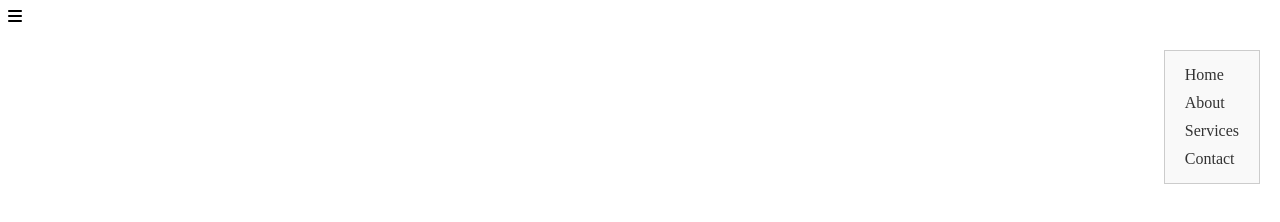
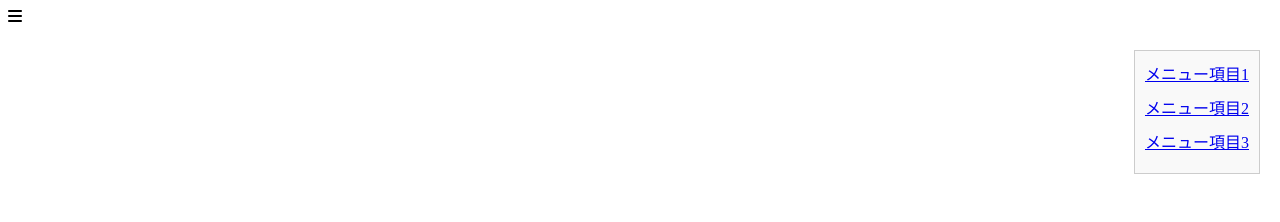
Before and after one commit to ysdktr/exam, a plain HTML site: page index.html in a window 1280 px wide. Both pictures are taken after a click on the icon 15 px from the left and 16 px from the top of the page. Drawn offline with nearby package versions, Linux system fonts and the light colour scheme.

Commit message:
Update index.html

```diff
--- a/index.html
+++ b/index.html
@@ -3,26 +3,25 @@
 <head>
     <meta charset="UTF-8">
     <meta name="viewport" content="width=device-width, initial-scale=1.0">
-<title>ハンバーガーメニューの実装</title>
+    <title>ハンバーガーメニュー</title>
     <!-- Font Awesome CDN -->
     <link rel="stylesheet" href="https://cdnjs.cloudflare.com/ajax/libs/font-awesome/6.0.0-beta3/css/all.min.css" integrity="sha512-xxxxxxxxxxxxxxxxxxxxxxxxxxxxxxxxxxxxxxxxxxxxxxxxxxxxxxxxxxxxxxxxxx" crossorigin="anonymous" />
-<!-- スタイルシート -->
+    <!-- CSS スタイル -->
     <style>
-    /* ハンバーガーメニューのスタイル */
+        /* メニューのスタイル */
         .menu {
-        display: none;
+            display: none; /* 最初は非表示 */
             position: absolute;
-        top: 50px; /* 例：適切な位置に調整してください */
-        right: 20px; /* 例：適切な位置に調整してください */
+            top: 50px; /* メニューの位置調整 */
+            right: 20px; /* メニューの位置調整 */
             background-color: #f9f9f9;
+            padding: 10px;
             border: 1px solid #ccc;
-        padding: 10px;
+            z-index: 1000;
         }
-    .menu a {
-        display: block;
-        padding: 5px 10px;
-        color: #333;
-        text-decoration: none;
+        /* メニューアイテムのスタイル */
+        .menu-item {
+            margin-bottom: 10px;
         }
     </style>
 </head>
@@ -31,23 +30,20 @@
 <!-- ハンバーガーメニューアイコン -->
 <i class="fas fa-bars" id="menu-icon"></i>
 
-<!-- メニューの内容 -->
+<!-- メニュー本体 -->
 <div class="menu" id="menu">
-    <a href="#">Home</a>
-    <a href="#">About</a>
-    <a href="#">Services</a>
-    <a href="#">Contact</a>
+    <div class="menu-item"><a href="#">メニュー項目1</a></div>
+    <div class="menu-item"><a href="#">メニュー項目2</a></div>
+    <div class="menu-item"><a href="#">メニュー項目3</a></div>
 </div>
 
-<!-- jQuery CDN -->
+<!-- JavaScript -->
 <script src="https://code.jquery.com/jquery-3.6.0.min.js" integrity="sha512-xxxxxxxxxxxxxxxxxxxxxxxxxxxxxxxxxxxxxxxxxxxxxxxxxxxxxxxxxxxxxxxxxx" crossorigin="anonymous"></script>
-
-<!-- JavaScript -->
 <script>
 $(document).ready(function() {
-    // ハンバーガーメニューアイコンがクリックされたときの処理
+    // ハンバーガーメニューアイコンがクリックされた時の動作
     $('#menu-icon').click(function() {
-        $('#menu').toggle(); // メニューの表示と非表示を切り替える
+        $('#menu').toggle(); // メニューの表示/非表示を切り替える
     });
 });
 </script>
```
Lines whose indentation alone changed are shown as unchanged.
